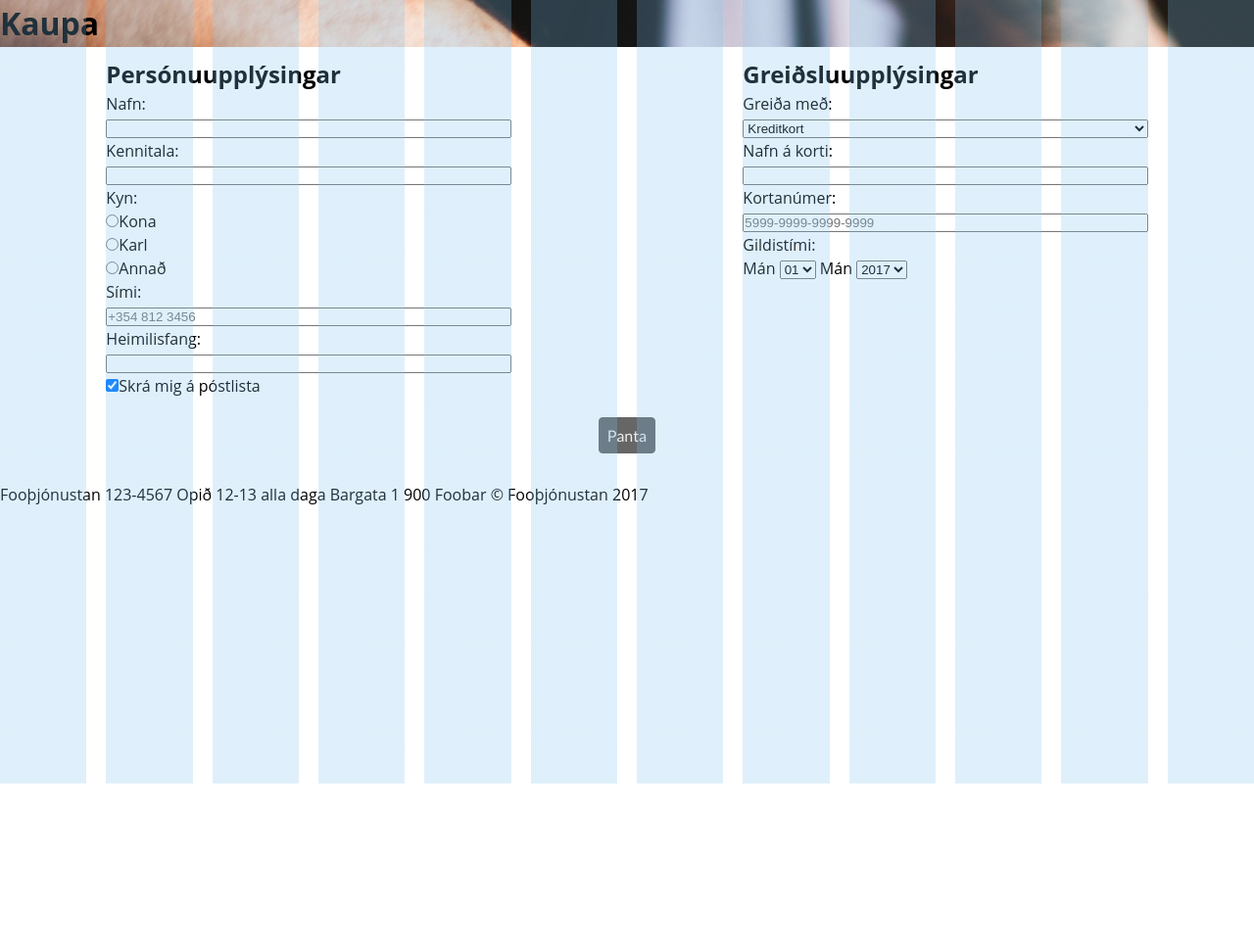
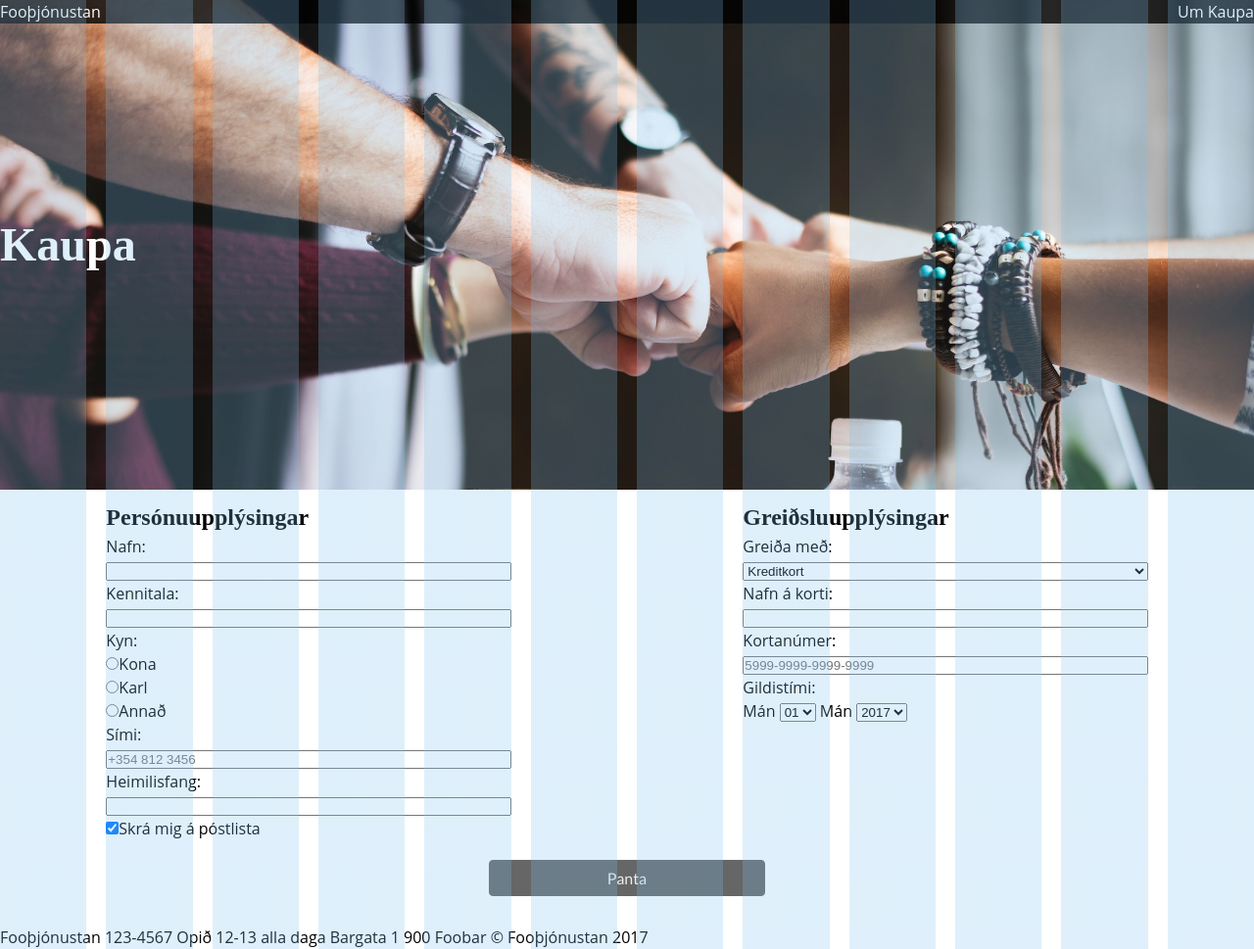
Before and after one commit to vilhelml/vefforitun-2017---hopverk-1, a website: page purchase.html in a window 1280 px wide. Shown: the whole page at 98% size. Before the commit the page ends 800 px from the top, so only its background shows below. Drawn offline with Linux system fonts and the light colour scheme.

Commit message:
uppfaera purchase.html og form.scss

```diff
--- a/purchase.html
+++ b/purchase.html
@@ -9,15 +9,26 @@
     <link rel="stylesheet" href="grid.css">
   </head>
   <body>
+    <header class="header header--purchase">
+      <h1 class="heading heading--one">Kaupa</h1>
+    </header>
     <main>
-      <header class="header header--purchase">
-        <h1>Kaupa</h1>
-      </header>
+
+      <div class="menu">
+        <div class="menu__title">
+            Fooþjónustan
+        </div>
+        <div class="menu__links">
+          Um
+          Kaupa
+        </div>
+      </div>
+
       <div class="row form__row">
 
           <div class="col col-4 form__col">
-            <fieldset>
-              <h2>
+            <fieldset class="form__fieldset">
+              <h2 class="heading heading--two">
               Persónuupplýsingar
               </h2>
               <div class="form__div">
@@ -62,8 +73,8 @@
           </div>
 
           <div class="col col-4 form__col">
-            <fieldset>
-              <h2>
+            <fieldset class="form__fieldset">
+              <h2 class="heading heading--two">
               Greiðsluupplýsingar
               </h2>
 
--- a/scss/form.scss
+++ b/scss/form.scss
@@ -2,6 +2,7 @@
   &__row {
     justify-content: space-around;
   }
+
   &__input {
     width: 100%;
   }
@@ -13,10 +14,10 @@
   &__col {
     display: flex;
     justify-content: center;
+  }
 
-		fieldset {
+  &__fieldset {
     width: 100%;
     border: 0;
   }
 }
-}
--- a/scss/header.scss
+++ b/scss/header.scss
@@ -1,4 +1,4 @@
-.header {/* stylelint-disable-line */
+.header { // stylelint-disable-line
 
   &--index {
     display: flex;
@@ -24,6 +24,11 @@
   }
 
   &--purchase {
-    background: transparent url("img/bg-subpage.jpg") no-repeat fixed 0 0;
+    display: flex;
+    min-height: 500px;
+    color: #fff;
+    background-image: url("img/bg-subpage.jpg");
+    background-size: cover;
+    align-items: center;
   }
 }
```
Also changed, not shown: styles.css. Lines whose indentation alone changed are shown as unchanged.
